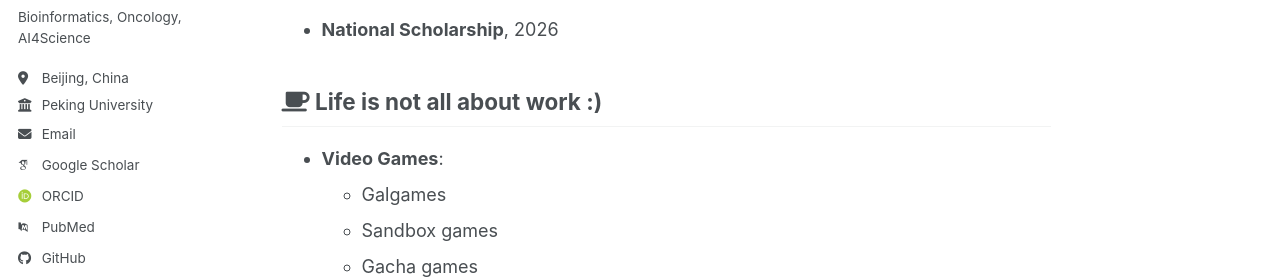
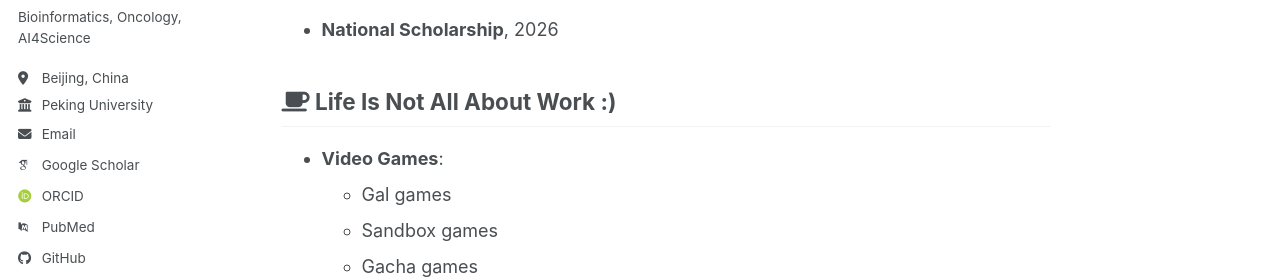
Before and after one commit to Beibeiisme333/Beibeiisme333.github.io, a Jekyll site: the page built from _pages/about.md, in a window 1280 px wide and 900 px high, scrolled down 843 px. Shown: the part 239-519 px from the top of the window. Built offline with Jekyll 4.4.1, drawn with Linux system fonts in a browser that asks for light colours; some web fonts are replaced; a script bundle is joined from its source files by our own code; library files that are not in the unit come from our copies.

Commit message:
Correct capitalization and wording in about.md

```diff
--- a/_pages/about.md
+++ b/_pages/about.md
@@ -31,9 +31,9 @@
 ## <i class="fas fa-fw fa-award"></i> Selected Honors and Awards
 * **National Scholarship**, 2026
 
-## <i class="fas fa-fw fa-coffee"></i> Life is not all about work :)
+## <i class="fas fa-fw fa-coffee"></i> Life Is Not All About Work :)
   * **Video Games**:
-    * Galgames
+    * Gal games
     * Sandbox games
     * Gacha games
   * **Animation**:
```
